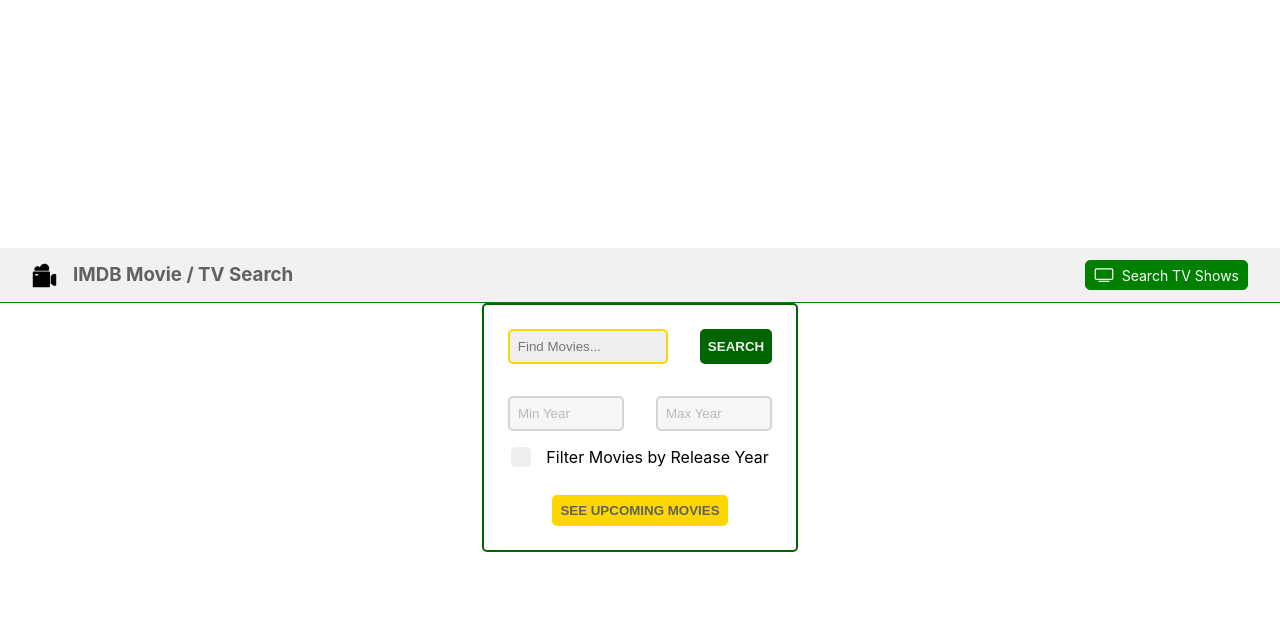
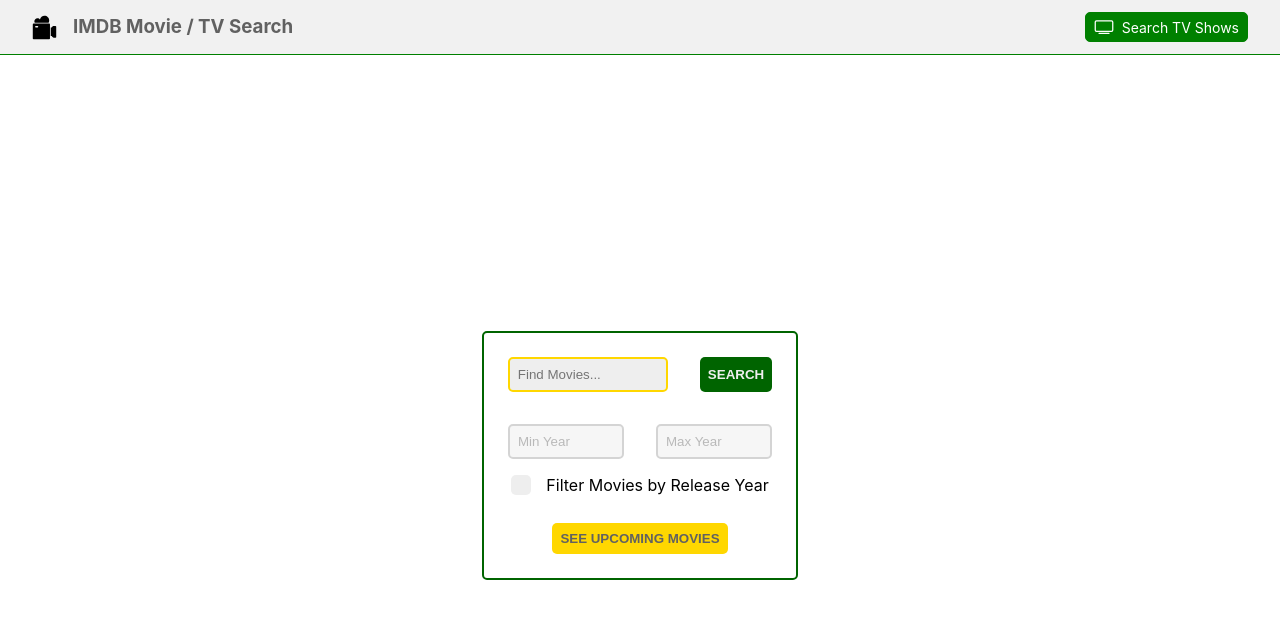
Before and after one commit to STLnick/react-imbd, a React (Create React App) app in the folder client/: page /movies in a window 1280 px wide. Shown: the top 618 px of the page. Built offline with nearby package versions, Linux system fonts and the light colour scheme.

Commit message:
:sparkles: Render Header when not on Home view

```diff
--- a/client/src/App.js
+++ b/client/src/App.js
@@ -1,5 +1,5 @@
 import React from 'react';
-import { Route, Switch } from 'react-router-dom'
+import { Route, Switch, useLocation } from 'react-router-dom'
 
 import { Header } from './components'
 import { Home, Movies, TV } from './views'
@@ -7,21 +7,24 @@
 import './App.css';
 
 export const App = () => {
+  const location = useLocation()
+
   return (
+    <>
+      {location.pathname === '/' ? null : <Header />}
       <div className="page-container flex flex--column flex--align-center flex--justify-center">
         <Switch>
           <Route exact path='/'>
             <Home />
           </Route>
           <Route path='/movies'>
-          <Header />
             <Movies />
           </Route>
           <Route path='/TV'>
-          <Header />
             <TV />
           </Route>
         </Switch>
       </div>
+    </>
   );
 }
```
Lines whose indentation alone changed are shown as unchanged.
